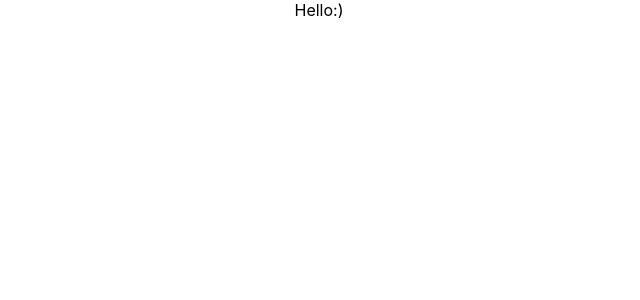
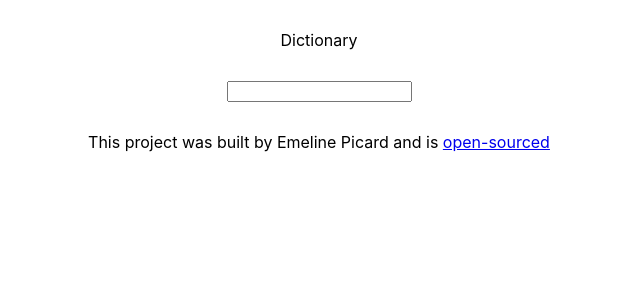
Before and after one commit to emepica/dictionary-react, a React (Create React App) app: page / in a window 1280 px wide. Shown: the top 300 px of the page, without its empty margins (321-961 px from the left). Built offline with nearby package versions, Linux system fonts and the light colour scheme; the HTML template or start-up script is replaced by a standard one.

Commit message:
Search Engine

```diff
--- a/src/App.css
+++ b/src/App.css
@@ -1,3 +1,6 @@
 .App {
   text-align: center;
 }
+header, footer{
+  padding: 30px 0;
+}
--- a/src/App.js
+++ b/src/App.js
@@ -1,11 +1,18 @@
 import './App.css';
+import Dictionary from './Dictionary';
 
 function App() {
   return (
+    <div className="container">
     <div className="App">
       <header className="App-header">
-       Hello:)
+       Dictionary
       </header>
+      <main>
+        <Dictionary/>
+      </main>
+      <footer>This project was built by Emeline Picard and is <a href="https://github.com/emepica/dictionary-react">open-sourced</a></footer>
+    </div>
     </div>
   );
 }
--- /dev/null
+++ b/src/Dictionary.css
@@ -0,0 +1,3 @@
+.Dictionary {
+    text-align: center;
+}
--- /dev/null
+++ b/src/Dictionary.js
@@ -0,0 +1,24 @@
+
+import React, { useState } from "react";
+import "./Dictionary.css";
+
+export default function Dictionary() {
+  let [keyword, setKeyword] = useState("");
+
+  function search(event) {
+    event.preventDefault();
+    alert(`Searching for ${keyword} definition`);
+  }
+
+  function handleKeywordChange(event) {
+    setKeyword(event.target.value);
+  }
+
+  return (
+    <div className="Dictionary">
+      <form onSubmit={search}>
+        <input type="search" onChange={handleKeywordChange} />
+      </form>
+    </div>
+  );
+}
```
